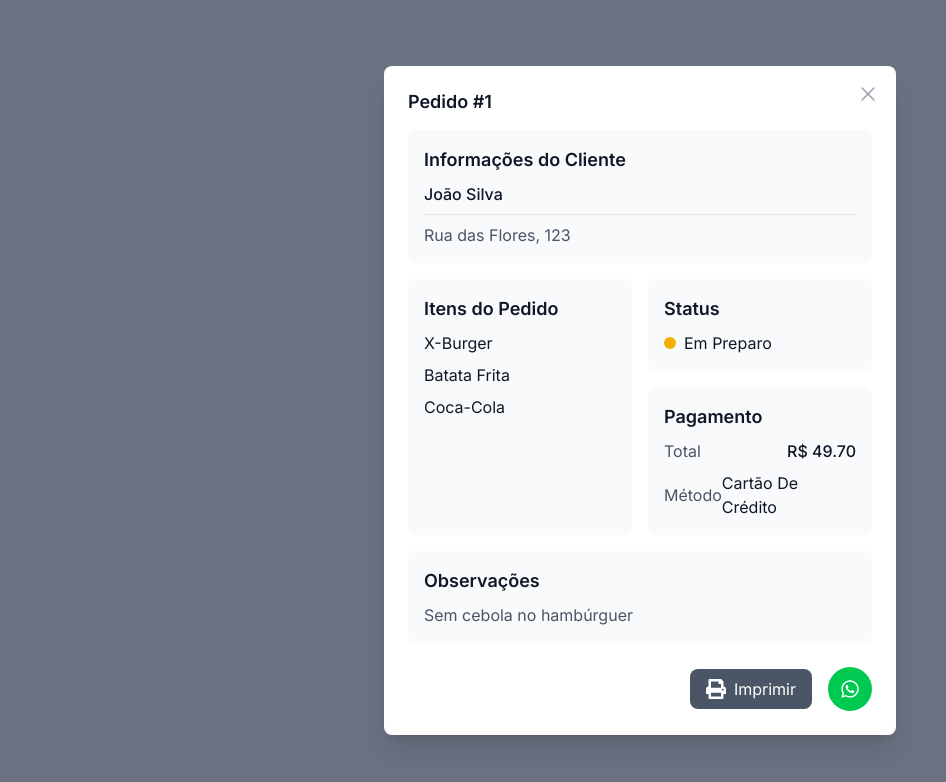
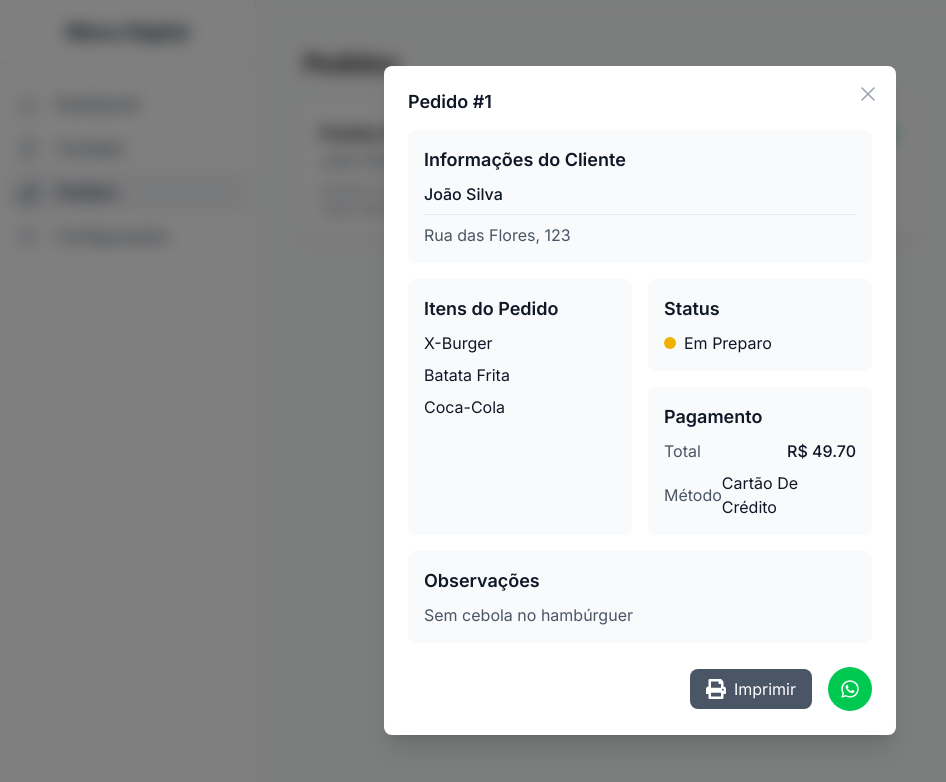
Before and after one commit to in1ootiva/admin-next, a Next.js app: page /pedidos in a window 1280 px wide. Both pictures are taken after a click on the element 453 px from the left and 170 px from the top of the page. Shown: the top 782 px of the page, without its empty margins (0-946 px from the left). Built offline with nearby package versions, Linux system fonts and the light colour scheme.

Commit message:
style: adiciona efeito de vidro fosco ao backdrop do modal

```diff
--- a/src/components/Modal.tsx
+++ b/src/components/Modal.tsx
@@ -7,11 +7,11 @@ import { XMarkIcon } from '@heroicons/react/24/outline';
 interface ModalProps {
   isOpen: boolean;
   onClose: () => void;
-  title: string;
   children: React.ReactNode;
+  title?: string;
 }
 
-export default function Modal({ isOpen, onClose, title, children }: ModalProps) {
+export default function Modal({ isOpen, onClose, children, title }: ModalProps) {
   return (
     <Transition.Root show={isOpen} as={Fragment}>
       <Dialog as="div" className="relative z-50" onClose={onClose}>
@@ -19,16 +19,16 @@ export default function Modal({ isOpen, onClose, title, children }: ModalProps)
           as={Fragment}
           enter="ease-out duration-300"
           enterFrom="opacity-0"
-          enterTo="opacity-30"
+          enterTo="opacity-100"
           leave="ease-in duration-200"
-          leaveFrom="opacity-30"
+          leaveFrom="opacity-100"
           leaveTo="opacity-0"
         >
-          <div className="fixed inset-0 bg-gray-500 bg-opacity-30 transition-opacity" />
+          <div className="fixed inset-0 bg-black/50 backdrop-blur-sm transition-opacity" />
         </Transition.Child>
 
         <div className="fixed inset-0 z-10 overflow-y-auto">
-          <div className="flex min-h-full items-end justify-center p-0 text-center sm:items-center sm:p-0">
+          <div className="flex min-h-full items-end justify-center p-4 text-center sm:items-center sm:p-0">
             <Transition.Child
               as={Fragment}
               enter="ease-out duration-300"
@@ -38,7 +38,7 @@ export default function Modal({ isOpen, onClose, title, children }: ModalProps)
               leaveFrom="opacity-100 translate-y-0 sm:scale-100"
               leaveTo="opacity-0 translate-y-4 sm:translate-y-0 sm:scale-95"
             >
-              <Dialog.Panel className="relative transform overflow-hidden rounded-lg bg-white px-4 pb-4 pt-5 text-left shadow-xl transition-all sm:my-8 sm:w-full sm:max-w-lg sm:p-6 w-full h-full sm:h-auto">
+              <Dialog.Panel className="relative transform overflow-hidden rounded-lg bg-white px-4 pb-4 pt-5 text-left shadow-xl transition-all sm:my-8 sm:w-full sm:max-w-lg sm:p-6">
                 <div className="absolute right-0 top-0 pr-4 pt-4">
                   <button
                     type="button"
@@ -49,14 +49,14 @@ export default function Modal({ isOpen, onClose, title, children }: ModalProps)
                     <XMarkIcon className="h-6 w-6" aria-hidden="true" />
                   </button>
                 </div>
-                <div>
-                  <Dialog.Title as="h3" className="text-lg font-semibold leading-6 text-gray-900 mb-4">
-                    {title}
-                  </Dialog.Title>
-                  <div className="mt-2">
-                    {children}
+                {title && (
+                  <div className="mb-4">
+                    <Dialog.Title as="h3" className="text-lg font-semibold leading-6 text-gray-900">
+                      {title}
+                    </Dialog.Title>
                   </div>
-                </div>
+                )}
+                {children}
               </Dialog.Panel>
             </Transition.Child>
           </div>
```
